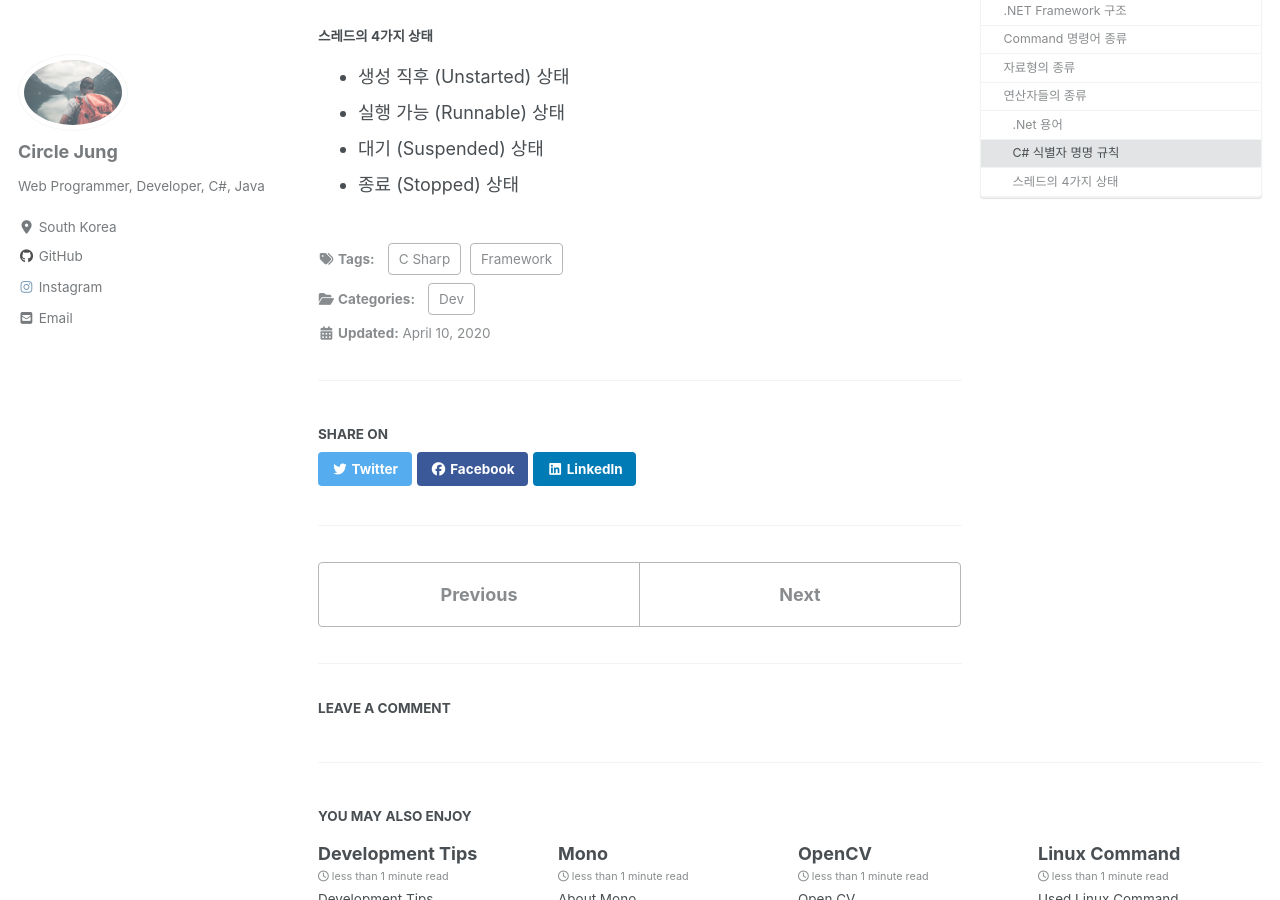
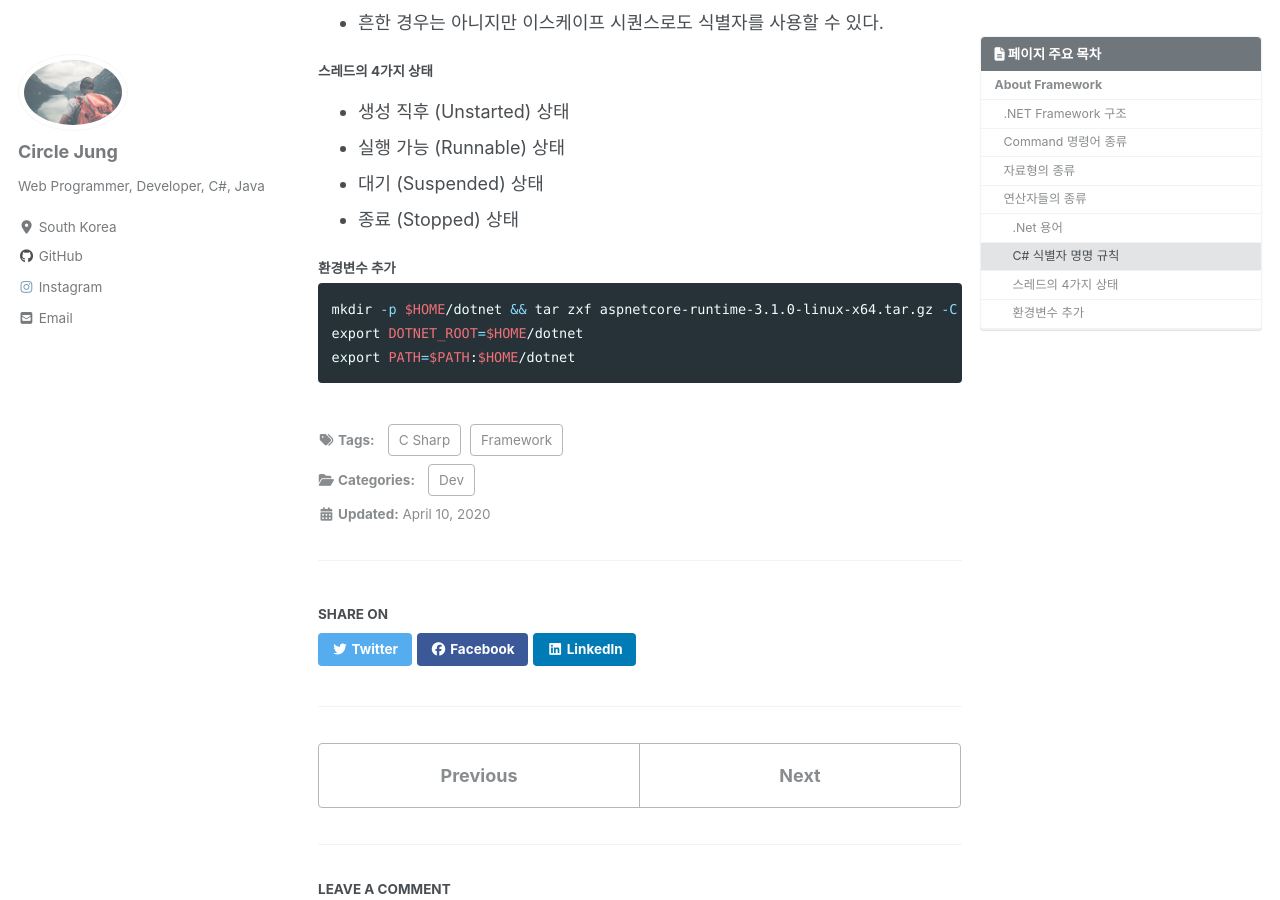
Before and after one commit to jwh0124/jwh0124.github.io, a Jekyll site: the page built from _posts/2020-04-10-dotnet_framework.md, in a window 1280 px wide and 900 px high, scrolled down 2157 px. Built offline with Jekyll 4.4.1, drawn with Linux system fonts in a browser that asks for light colours; cached includes are drawn as plain includes; nearby versions of some CDN libraries; comment, search, counter and statistics services are not loaded; some of the changed text lies outside the part shown.

Commit message:
add dotnet_framework

````diff
--- a/_posts/2020-04-10-dotnet_framework.md
+++ b/_posts/2020-04-10-dotnet_framework.md
@@ -33,6 +33,7 @@ C# 코드를 빌드하면 MSIL이라는 중간 코드를 만들어낸다. 이
 | dotnet new | 새로운 프로젝트를 생성한다. |
 | dotnet build | 프로젝트를 빌드한다. |
 | dotnet run | 프로그램을 실행한다. |
+| dotnet publish -r (OS Version) | OS 버전에 따라 컴파일한다. |
 
 ### 자료형의 종류 ###
 
@@ -83,3 +84,11 @@ C# 코드를 빌드하면 MSIL이라는 중간 코드를 만들어낸다. 이
 * 실행 가능 (Runnable) 상태
 * 대기 (Suspended) 상태
 * 종료 (Stopped) 상태
+
+#### 환경변수 추가 ####
+
+```bash
+mkdir -p $HOME/dotnet && tar zxf aspnetcore-runtime-3.1.0-linux-x64.tar.gz -C $HOME/dotnet
+export DOTNET_ROOT=$HOME/dotnet
+export PATH=$PATH:$HOME/dotnet
+```
````
Also changed, not shown: _posts/2020-04-22-command_linux.md (+2 -0 lines).
